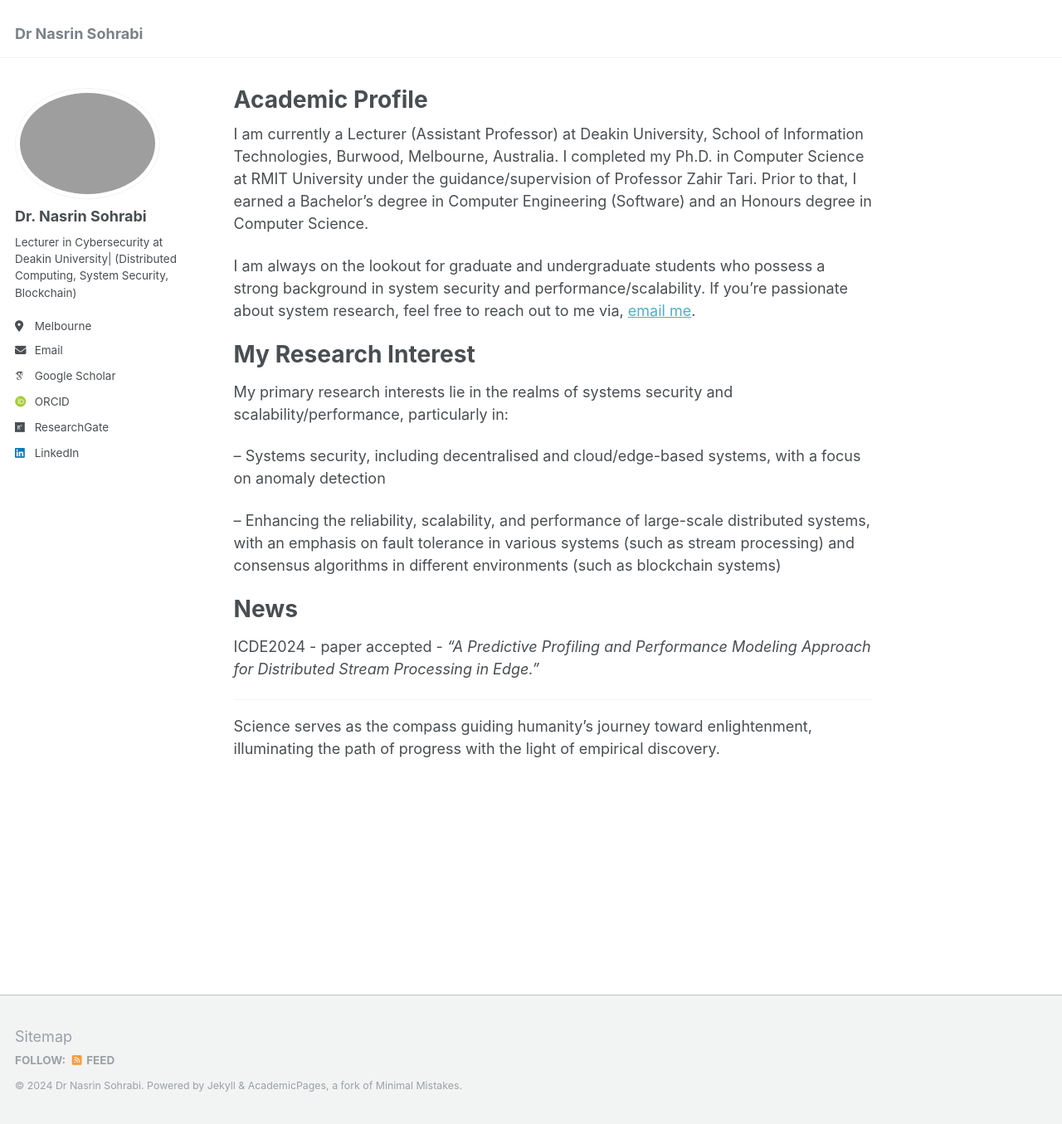
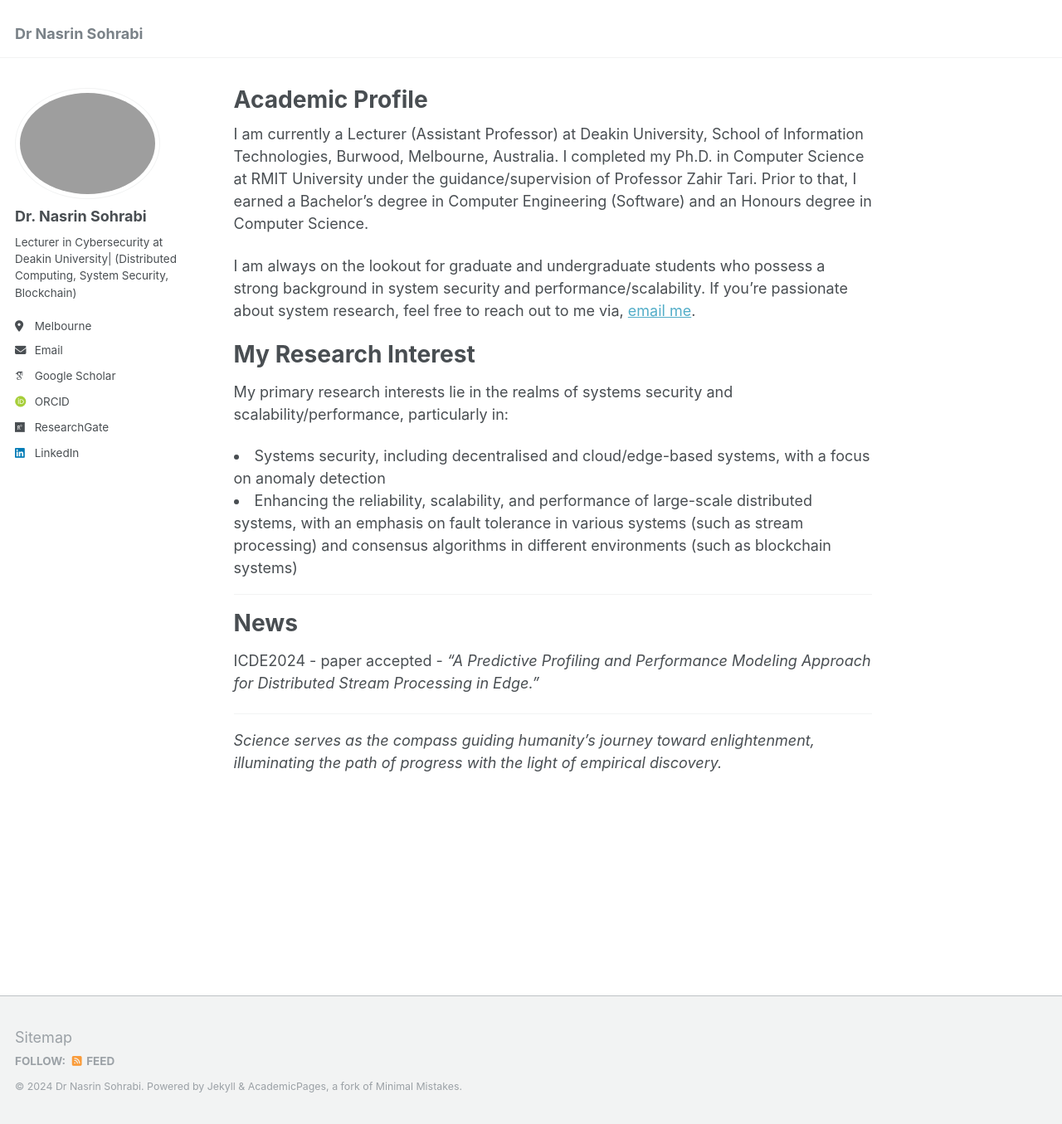
Before and after one commit to Nasrin-Sohrabi/Nasrin-Sohrabi.github.io, a Jekyll site: the page built from _pages/about.md, in a window 1280 px wide and 1355 px high. Shown: the whole window at 83% size. Built offline with Jekyll 4.4.1, drawn with Linux system fonts in a browser that asks for light colours; some web fonts are replaced.

Commit message:
updating

```diff
--- a/_pages/about.md
+++ b/_pages/about.md
@@ -17,19 +17,15 @@ My Research Interest
 
  My primary research interests lie in the realms of systems security and scalability/performance, particularly in:
 
- -- Systems security, including decentralised and cloud/edge-based systems, with a focus on anomaly detection
-
- -- Enhancing the reliability, scalability, and performance of large-scale distributed systems, with an emphasis on fault tolerance in various systems (such as stream processing) and consensus algorithms in different environments (such as blockchain systems)
+  <li>Systems security, including decentralised and cloud/edge-based systems, with a focus on anomaly detection</li>
+  <li>Enhancing the reliability, scalability, and performance of large-scale distributed systems, with an emphasis on fault tolerance in various systems (such as stream processing) and consensus algorithms in different environments (such as blockchain systems)</li>
 
 
-
+------
 
 News
 ======
 ICDE2024 - paper accepted - <span style="font-style: italic;"> "A Predictive Profiling and Performance Modeling Approach for Distributed Stream Processing in Edge."</span>
 
-
-
 ------
-Science serves as the compass guiding humanity's journey toward enlightenment,
-    illuminating the path of progress with the light of empirical discovery.
+<span style="font-style: italic;"> Science serves as the compass guiding humanity's journey toward enlightenment, illuminating the path of progress with the light of empirical discovery.</span>
```
